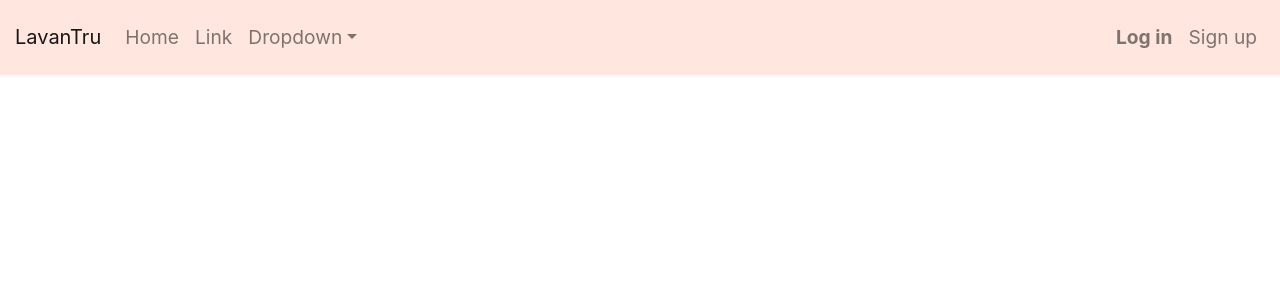
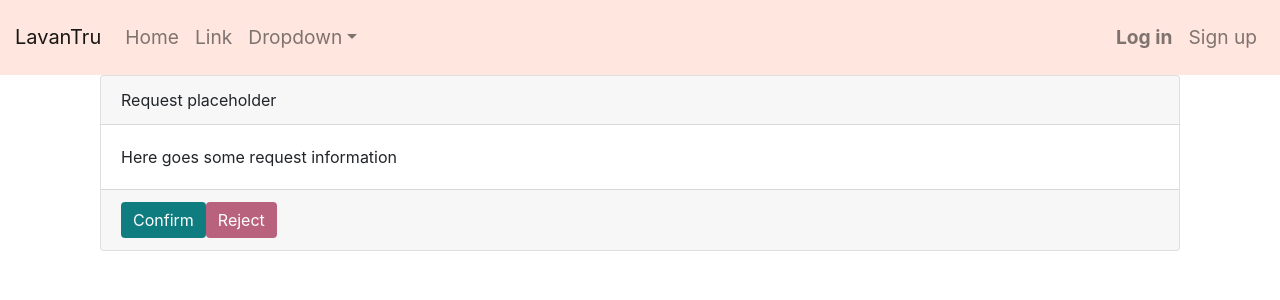
Before and after one commit to LavanTru/webapp, a React (Create React App) app in the folder front-end/: page /requests/1 in a window 1280 px wide. Shown: the top 300 px of the page. Built offline with nearby package versions, Linux system fonts and the light colour scheme.

Commit message:
Added a placeholder card element

```diff
--- a/front-end/src/component/WasherRequestConfirm.jsx
+++ b/front-end/src/component/WasherRequestConfirm.jsx
@@ -1,12 +1,32 @@
 import React, { Component } from 'react';
+import { Container, Col, Row, Card,Button } from "react-bootstrap";
 
 class WasherRequestConfirm extends Component {
     render() {
         return (
-            <div>
+            <Container>
+                <Col>
+                    <Card>
+                        <Card.Header> Request placeholder</Card.Header>
+                        <Card.Body>
+                            <Card.Text>Here goes some request information</Card.Text>
+                        </Card.Body>
+                        <Card.Footer>
+                            <Button className="button-green" onClick={this.handleConfirmButton}>Confirm</Button>
+                            <Button className="button-pink" onClick={this.handleRejectButton} >Reject</Button>
+                        </Card.Footer>
+                    </Card>
+                </Col>
+            </Container>
+        );
+    }
 
-            </div>
-        );
+    handleConfirmButton(){
+
+    }
+
+    handleRejectButton(){
+
     }
 }
 
```
